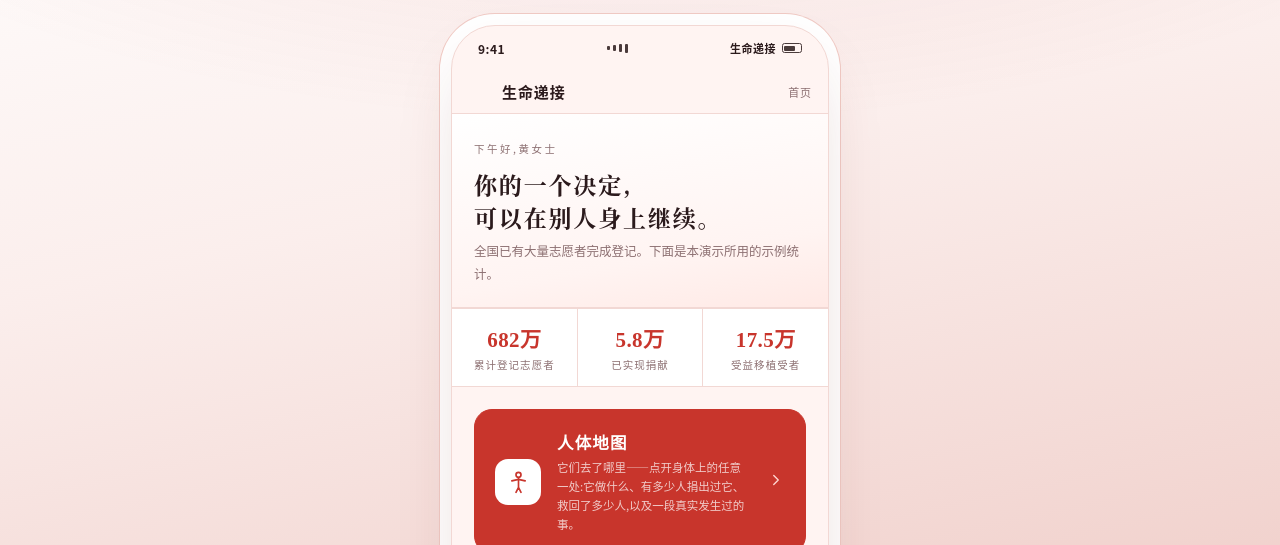
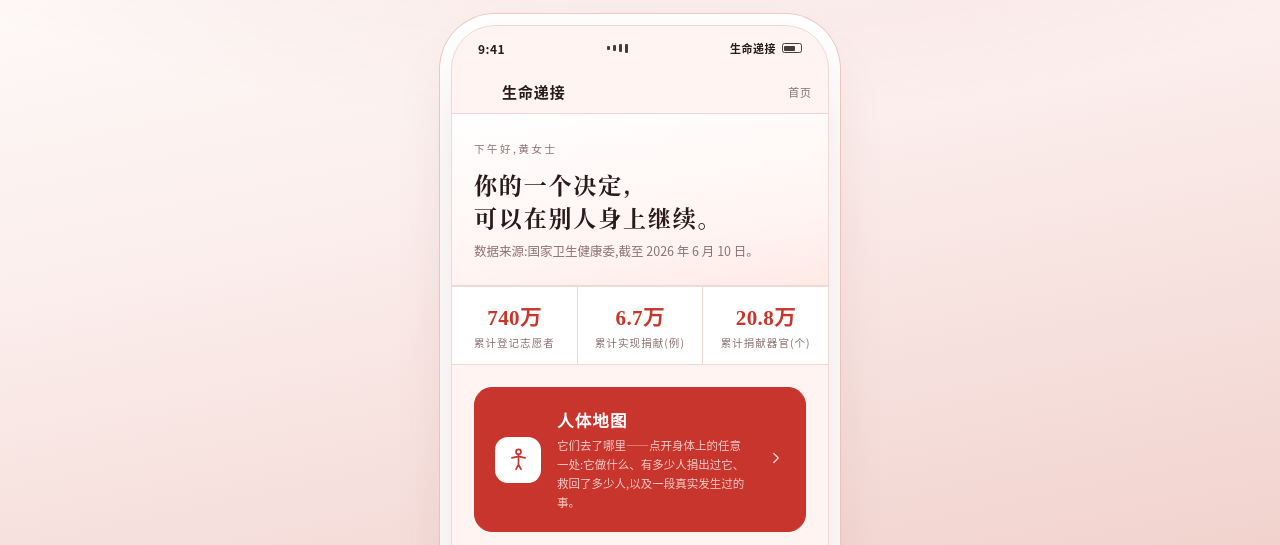
Before and after one commit to 798emperor/shengming-dijie, a plain HTML site: page index.html in a window 1280 px wide. Both pictures are taken after a click on the button "登录". Shown: the part 191-736 px from the top of the page. Drawn offline with Linux system fonts and the light colour scheme.

Commit message:
数据换成公开发布的真实统计
- 首页三个数字改为国家卫健委口径(截至2026-06-10)
- 各器官改为公开可查的等待人数/年度移植例数,逐条注明来源
- 官方不按器官分项公布的,明确写出"无分项数据",不再编造
- 故事标注改为"虚构情景",与统计数字区分开

```diff
--- a/index.html
+++ b/index.html
@@ -393,6 +393,11 @@
     margin:0 0 11px;font-size:14.5px;line-height:2.05;letter-spacing:.02em;
   }
   .story p:last-child{margin-bottom:0}
+  .sheet .src{font-size:10.5px;color:var(--muted);letter-spacing:.02em}
+  .sheet .nodata{
+    margin:0 0 18px;padding:10px 12px;font-size:11px;line-height:1.75;
+    color:var(--muted);background:var(--paper);border-left:2px solid var(--line);
+  }
   .story .by{font-family:inherit;font-size:11px;color:var(--muted);letter-spacing:.08em;margin-top:14px}
   .asof{margin:16px 0 0;font-size:10px;line-height:1.7;color:var(--muted);letter-spacing:.04em}
 
@@ -469,13 +474,13 @@
     <div class="hero">
       <p class="eyebrow">下午好,黄女士</p>
       <h3>你的一个决定,<br>可以在别人身上继续。</h3>
-      <p>全国已有大量志愿者完成登记。下面是本演示所用的示例统计。</p>
+      <p>数据来源:国家卫生健康委,截至 2026 年 6 月 10 日。</p>
     </div>
 
     <div class="ticker">
       <div><b id="t1">0</b><span>累计登记志愿者</span></div>
-      <div><b id="t2">0</b><span>已实现捐献</span></div>
-      <div><b id="t3">0</b><span>受益移植受者</span></div>
+      <div><b id="t2">0</b><span>累计实现捐献(例)</span></div>
+      <div><b id="t3">0</b><span>累计捐献器官(个)</span></div>
     </div>
 
     <div class="stack">
@@ -507,7 +512,7 @@
       </div>
     </div>
 
-    <p class="notice">本页所有统计与故事均为界面演示用的示例内容,不代表任何机构发布的真实数据。正式产品中应由红十字会人体器官捐献管理中心等机构提供口径与时点。</p>
+    <p class="notice">页面统计数字来自国家卫生健康委与《中国器官捐献和移植发展报告》,已注明口径与时点。各器官卡片中的故事为虚构情景,不对应真实个案。</p>
   </section>
 
   <!-- ===== BODY MAP ===== -->
@@ -642,28 +647,107 @@
   <ul>
     <li><b>登录</b>:手机号 + 验证码,勾选协议后进入(已预填示例内容,直接点「登录」即可)。</li>
     <li><b>主页</b>:主入口是「人体地图」,下面是三个次级入口。</li>
-    <li><b>人体地图</b>:点身体上的器官或下方的标签,弹出该器官的功能、示例捐献与受益人数(截至示例日期)、以及一段故事。</li>
+    <li><b>人体地图</b>:点身体上的器官或下方的标签,弹出该器官的功能、可用时限、等待人数(注明来源),以及一段说明性的虚构情景。</li>
   </ul>
-  <p style="margin:12px 0 0">所有数字与故事均为界面演示内容,不是真实统计,也不对应任何具体的人。</p>
+  <p style="margin:12px 0 0">统计数字为公开发布的真实数据,已在页内注明来源与截止日期;故事为虚构情景,不对应任何具体的人。</p>
 </div>
 
 <script>
 (function(){
   "use strict";
 
-  var ASOF = "截至 2025 年 12 月 31 日";
+  var ASOF = "截至 2026 年 6 月 10 日";
 
   var DATA = {
-    heart:{name:"心脏",latin:"Cor / Heart",job:"每天跳约 10 万次,把血推到全身。一旦衰竭,药物只能延缓,换一颗是唯一出路。",window:"离体后 4–6 小时内必须完成移植",who:"终末期心衰、扩张型心肌病患者",n1:"6,412",l1:"例心脏捐献("+ASOF+")",n2:"6,207",l2:"人因此获得新的心跳",story:["23 岁的女孩在图书馆复习时倒下,再没醒过来。她的父亲在同意书上写字的时候,手抖得几乎握不住笔。","1,200 公里外,一个 11 岁的男孩已经靠机器维持了 47 天。凌晨三点,他的新心脏开始自己跳动。","半年后,男孩的母亲寄来一段录音。里面只有一个声音:咚、咚、咚。女孩的父亲把它设成了手机铃声。"],by:"示例故事 · 演示内容"},
-    lung:{name:"肺",latin:"Pulmo / Lungs",job:"把空气里的氧换进血里,再把二氧化碳带走。肺纤维化的人,最后是在空气里被淹死的。",window:"离体后 6–8 小时内",who:"肺纤维化、尘肺、肺动脉高压患者",n1:"4,038",l1:"例肺捐献("+ASOF+")",n2:"3,860",l2:"人重新自主呼吸",story:["他在矿上干了 22 年。最后两年,他睡觉要坐着,说话要分三次,从卧室到厨房的八步路得歇一次。","移植后第十九天,他自己走出病房,走到楼下的院子里。","他在那儿站了很久,什么也没做,就是呼吸。"],by:"示例故事 · 演示内容"},
-    liver:{name:"肝脏",latin:"Hepar / Liver",job:"身体的化工厂:解毒、合成蛋白、管凝血、储能。它能再生,所以一位捐献者有时能分给两个人。",window:"离体后 8–12 小时内",who:"肝衰竭、肝硬化、胆道闭锁的婴幼儿",n1:"7,951",l1:"例肝脏捐献("+ASOF+")",n2:"9,314",l2:"人获得移植(含劈离式分给两人)",story:["一位四十岁的卡车司机,车祸后脑死亡。他的肝被分成了两半。","大的那半给了一位 52 岁的肝硬化患者;小的那半给了一个出生 103 天、皮肤黄得像蜡的女婴。","两台手术在同一个夜里、相隔两层楼完成。第二天早上,女婴第一次哭出了声。"],by:"示例故事 · 演示内容"},
-    kidney:{name:"肾脏",latin:"Ren / Kidneys",job:"每天过滤约 180 升血,排出废物、调水和电解质、管血压。一个人有两个,所以一位捐献者通常能救两个人。",window:"离体后 24–36 小时内",who:"尿毒症、终末期肾病的透析患者",n1:"8,206",l1:"例肾脏捐献("+ASOF+")",n2:"15,748",l2:"人摆脱透析(一人捐可救两人)",story:["她透析了六年。一周三次,每次四小时,手臂上的血管被扎成了一条硬的河道。","她把那六年叫做「在医院租的半条命」。","移植后第一个春天,她去了海边。她说她终于能喝水了——想喝多少就喝多少,这件事她惦记了六年。"],by:"示例故事 · 演示内容"},
-    pancreas:{name:"胰腺",latin:"Pancreas",job:"分泌胰岛素管血糖,分泌消化酶帮消化。1 型糖尿病是胰岛功能彻底失效,胰腺或胰岛移植可以让人不再依赖注射。",window:"离体后 12–18 小时内",who:"1 型糖尿病、糖尿病合并肾衰者(常与肾同期移植)",n1:"1,127",l1:"例胰腺/胰岛捐献("+ASOF+")",n2:"1,083",l2:"人减少或停止胰岛素注射",story:["从 7 岁确诊那天起,她每天扎四针,一共扎了一万一千多针。她算过。","胰肾联合移植之后的某个早晨,她醒来,照习惯去摸床头的笔。","笔不在了,是她妈妈前一晚收走的。"],by:"示例故事 · 演示内容"},
-    intestine:{name:"小肠",latin:"Intestinum tenue",job:"约 6 米长,负责吸收几乎全部营养。小肠没了,人只能靠静脉输营养液活着。小肠移植是器官移植里最难的一类。",window:"离体后 6–8 小时内",who:"短肠综合征、肠衰竭患者,多为儿童",n1:"86",l1:"例小肠捐献("+ASOF+")",n2:"79",l2:"人恢复经口进食",story:["男孩两岁时因肠扭转切掉了几乎全部小肠。此后四年,他的营养从一根中心静脉导管里进去。","他见过食物,闻过食物,但不知道吃是什么感觉。","移植后第 28 天,医生允许他喝一小勺米汤。他喝完,问了一句:还有吗?"],by:"示例故事 · 演示内容"},
-    cornea:{name:"眼角膜",latin:"Cornea",job:"眼球最前面那层透明的膜,相当于镜头。它一浑浊,人就看不见了——但它不需要血管供血,所以保存期长、配型要求低。",window:"离体后 6–12 小时内取材,可低温保存 7–14 天",who:"角膜白斑、圆锥角膜、化学烧伤致盲者",n1:"21,604",l1:"例角膜捐献("+ASOF+")",n2:"38,920",l2:"人重见光明(一片可分层供多人)",story:["老人去世前交代过两件事:丧事从简,眼睛留下。","他的两片角膜,一片给了一个被鞭炮炸伤眼睛的少年,一片给了一位三十年没看清女儿模样的母亲。","少年在恢复视力后第一次自己上学。那天他记得很清楚,因为他数了路边的树,一共十七棵。"],by:"示例故事 · 演示内容"},
-    skin:{name:"皮肤",latin:"Cutis / Skin",job:"人体最大的器官,挡细菌、保水分、调体温。大面积烧伤的人死于感染和失水,一块同种皮能给他们撑过最危险的那几周。",window:"离体后 24 小时内取材,可保存数年",who:"大面积烧伤、创面无法愈合的患者",n1:"2,473",l1:"例皮肤组织捐献("+ASOF+")",n2:"6,018",l2:"人用于创面覆盖与救治",story:["化工厂爆炸,他全身 86% 烧伤。自己的皮肤已经不够用来补自己了。","覆盖在他身上的,是四位捐献者留下的皮。","三年后他回到厂里做安全培训。他说,他身上有四个人,所以他特别怕出事。"],by:"示例故事 · 演示内容"},
-    bone:{name:"骨与肌腱",latin:"Os et tendo",job:"骨组织和肌腱可以作为支架,替掉被肿瘤吃掉的骨头、修补断裂的韧带。它们能长期保存,一位捐献者常可帮到十余人。",window:"离体后 24 小时内取材,可深低温保存 5 年",who:"骨肿瘤切除、严重骨缺损、韧带断裂者",n1:"1,902",l1:"例骨与肌腱捐献("+ASOF+")",n2:"14,760",l2:"人次用于修复与重建",story:["十四岁,骨肉瘤,长在右侧股骨。方案本来是截肢。","一段来自捐献者的同种骨,让他保住了那条腿。","他现在走路有点跛,但他是走着去上大学的。"],by:"示例故事 · 演示内容"},
-    whole:{name:"遗体",latin:"Corpus / Whole-body donation",job:"用于医学院的解剖教学、手术技能训练和科研。医学生把捐献者称作「大体老师」——每一位医生的第一台手术,都是在他们身上学的。",window:"去世后 24 小时内由接受单位接收",who:"医学院学生、外科医师培训、医学研究",n1:"3,588",l1:"位遗体捐献者("+ASOF+")",n2:"41,200",l2:"名医学生与医师完成教学训练",story:["解剖课的第一节,学生们先鞠躬,然后才拿起器械。","这位「大体老师」生前是中学语文老师。她在登记表的备注里写:我教了一辈子书,最后再当一次老师。","她的名字刻在医学院的纪念墙上。每年清明,毕业生会回来擦一次那面墙。"],by:"示例故事 · 演示内容"}
+    heart:{name:"心脏",latin:"Cor / Heart",
+      job:"每天跳约 10 万次,把血推到全身。终末期心衰时药物只能延缓,移植是唯一出路。",
+      window:"离体后约 4–6 小时内需完成移植",
+      who:"等待心脏移植者 3,655 人",
+      whoSrc:"《中国器官捐献和移植发展报告(2024)》",
+      figures:[],
+      story:["23 岁的女孩在图书馆复习时倒下,再没醒过来。她的父亲在同意书上写字的时候,手抖得几乎握不住笔。","1,200 公里外,一个 11 岁的男孩已经靠机器维持了 47 天。凌晨三点,他的新心脏开始自己跳动。","半年后,男孩的母亲寄来一段录音。里面只有一个声音:咚、咚、咚。"],
+      nodata:"全国不按器官分项公布累计捐献例数,心脏移植的年度例数也未见公开分项数字。"},
+
+    lung:{name:"肺",latin:"Pulmo / Lungs",
+      job:"把空气里的氧换进血里,再把二氧化碳带走。肺纤维化晚期的人,最后是在空气里窒息的。",
+      window:"离体后约 6–8 小时内",
+      who:"等待肺移植者 1,593 人",
+      whoSrc:"《中国器官捐献和移植发展报告(2024)》",
+      figures:[],
+      story:["他在矿上干了 22 年。最后两年,他睡觉要坐着,说话要分三次,从卧室到厨房的八步路得歇一次。","移植后第十九天,他自己走出病房,走到楼下的院子里。","他在那儿站了很久,什么也没做,就是呼吸。"],
+      nodata:"全国不按器官分项公布累计捐献例数,肺移植的年度例数也未见公开分项数字。"},
+
+    liver:{name:"肝脏",latin:"Hepar / Liver",
+      job:"身体的化工厂:解毒、合成蛋白、管凝血、储能。它能再生,所以一位捐献者有时能分给两个人。",
+      window:"离体后约 8–12 小时内",
+      who:"等待肝移植者约 2.5 万人",
+      whoSrc:"《中国器官捐献和移植发展报告(2024)》",
+      figures:[],
+      story:["一位四十岁的卡车司机,车祸后脑死亡。他的肝被分成了两半。","大的那半给了一位 52 岁的肝硬化患者;小的那半给了一个出生 103 天、皮肤黄得像蜡的女婴。","两台手术在同一个夜里、相隔两层楼完成。第二天早上,女婴第一次哭出了声。"],
+      nodata:"全国不按器官分项公布累计捐献例数,肝移植的年度例数也未见公开分项数字。"},
+
+    kidney:{name:"肾脏",latin:"Ren / Kidneys",
+      job:"每天过滤约 180 升血,排出废物、调水和电解质、管血压。一个人有两个,所以一位捐献者通常能救两个人。",
+      window:"离体后约 24–36 小时内",
+      who:"等待肾移植者约 15 万人;全国透析患者超 106 万(2023 年底)",
+      whoSrc:"《中国器官捐献和移植发展报告(2024)》",
+      figures:[["15,387","2024 年全国完成肾移植(例)"]],
+      story:["她透析了六年。一周三次,每次四小时,手臂上的血管被扎成了一条硬的河道。","她把那六年叫做「在医院租的半条命」。","移植后第一个春天,她去了海边。她说她终于能喝水了——想喝多少就喝多少,这件事她惦记了六年。"],
+      nodata:"这是公开资料中唯一能查到年度分项数字的器官;累计捐献例数仍无分项公布。"},
+
+    pancreas:{name:"胰腺",latin:"Pancreas",
+      job:"分泌胰岛素管血糖,分泌消化酶帮消化。1 型糖尿病是胰岛功能彻底失效,胰腺或胰岛移植可以让人不再依赖注射。",
+      window:"离体后约 12–18 小时内",
+      who:"1 型糖尿病、糖尿病合并肾衰者(常与肾同期移植)",
+      whoSrc:"",
+      figures:[],
+      story:["从 7 岁确诊那天起,她每天扎四针,一共扎了一万一千多针。她算过。","胰肾联合移植之后的某个早晨,她醒来,照习惯去摸床头的笔。","笔不在了,是她妈妈前一晚收走的。"],
+      nodata:"全国未公开胰腺移植的分项统计。"},
+
+    intestine:{name:"小肠",latin:"Intestinum tenue",
+      job:"约 6 米长,负责吸收几乎全部营养。小肠没了,人只能靠静脉输营养液活着。小肠移植是器官移植里最难的一类。",
+      window:"离体后约 6–8 小时内",
+      who:"短肠综合征、肠衰竭患者,多为儿童",
+      whoSrc:"",
+      figures:[],
+      story:["男孩两岁时因肠扭转切掉了几乎全部小肠。此后四年,他的营养从一根中心静脉导管里进去。","他见过食物,闻过食物,但不知道吃是什么感觉。","移植后第 28 天,医生允许他喝一小勺米汤。他喝完,问了一句:还有吗?"],
+      nodata:"全国未公开小肠移植的分项统计。"},
+
+    cornea:{name:"眼角膜",latin:"Cornea",
+      job:"眼球最前面那层透明的膜,相当于镜头。它一浑浊人就看不见了——但它不需要血管供血,所以保存期长、配型要求低。",
+      window:"离体后数小时内取材,可低温保存数日至两周",
+      who:"我国角膜盲患者约 400 万,每年新增约 10 万",
+      whoSrc:"世界卫生组织《全球视力障碍报告》等公开报道",
+      figures:[["不足 1 万","全国每年角膜捐献(片)"],["不足 1 万","全国每年角膜移植(例)"]],
+      story:["老人去世前交代过两件事:丧事从简,眼睛留下。","他的两片角膜,一片给了一个被鞭炮炸伤眼睛的少年,一片给了一位三十年没看清女儿模样的母亲。","少年恢复视力后第一次自己上学。那天他记得很清楚,因为他数了路边的树,一共十七棵。"],
+      nodata:"角膜由各地眼库分别管理,没有全国统一的累计捐献口径,以上为公开报道中的量级。"},
+
+    skin:{name:"皮肤",latin:"Cutis / Skin",
+      job:"人体最大的器官,挡细菌、保水分、调体温。大面积烧伤的人死于感染和失水,一块同种皮能帮他们撑过最危险的那几周。",
+      window:"离体后约 24 小时内取材,可长期保存",
+      who:"大面积烧伤、创面无法愈合的患者",
+      whoSrc:"",
+      figures:[],
+      story:["化工厂爆炸,他全身 86% 烧伤。自己的皮肤已经不够用来补自己了。","覆盖在他身上的,是几位捐献者留下的皮。","三年后他回到厂里做安全培训。他说,他身上有好几个人,所以他特别怕出事。"],
+      nodata:"皮肤属于人体组织,不计入器官捐献统计,全国没有公开的累计数字。"},
+
+    bone:{name:"骨与肌腱",latin:"Os et tendo",
+      job:"骨组织和肌腱可以作为支架,替掉被肿瘤破坏的骨头、修补断裂的韧带。它们能长期保存,一位捐献者常可帮到多人。",
+      window:"离体后约 24 小时内取材,可深低温长期保存",
+      who:"骨肿瘤切除、严重骨缺损、韧带断裂者",
+      whoSrc:"",
+      figures:[],
+      story:["十四岁,骨肉瘤,长在右侧股骨。方案本来是截肢。","一段来自捐献者的同种骨,让他保住了那条腿。","他现在走路有点跛,但他是走着去上大学的。"],
+      nodata:"骨与肌腱属于人体组织,不计入器官捐献统计,全国没有公开的累计数字。"},
+
+    whole:{name:"遗体",latin:"Corpus / Whole-body donation",
+      job:"用于医学院的解剖教学、手术技能训练和科研。医学生把捐献者称作「大体老师」——每一位医生的第一台手术,都是在他们身上学的。",
+      window:"去世后由接受单位按当地规定接收",
+      who:"医学院学生、外科医师培训、医学研究",
+      whoSrc:"",
+      figures:[],
+      story:["解剖课的第一节,学生们先鞠躬,然后才拿起器械。","这位「大体老师」生前是中学语文老师。她在登记表的备注里写:我教了一辈子书,最后再当一次老师。","她的名字刻在医学院的纪念墙上。每年清明,毕业生会回来擦一次那面墙。"],
+      nodata:"遗体捐献由各省红十字会和接受站分别登记,没有全国统一公布的累计数字。"}
   };
 
   var ORDER = ["heart","lung","liver","kidney","pancreas","intestine","cornea","skin","bone","whole"];
@@ -718,7 +802,7 @@
   var tickerDone = false;
   function runTicker(){
     if(tickerDone) return; tickerDone = true;
-    var targets = [[$("t1"),6_820_000],[$("t2"),58_000],[$("t3"),175_000]];
+    var targets = [[$("t1"),7397616],[$("t2"),66821],[$("t3"),208101]];
     var reduce = window.matchMedia("(prefers-reduced-motion: reduce)").matches;
     targets.forEach(function(p){
       var el=p[0], end=p[1];
@@ -763,6 +847,15 @@
   function openOrgan(k){
     var d=DATA[k]; if(!d) return;
     mark(k);
+    var figHtml = "";
+    if(d.figures.length){
+      figHtml = '<div class="figures">'+
+        d.figures.map(function(f){
+          return '<div><b>'+f[0]+'</b><span>'+f[1]+'</span></div>';
+        }).join("")+'</div>';
+    }
+    var whoLine = d.who + (d.whoSrc ? '<br><span class="src">来源:'+d.whoSrc+'</span>' : '');
+
     body.innerHTML =
       '<p class="kicker">人体地图</p>'+
       '<h4 id="sheetTitle">'+d.name+'</h4>'+
@@ -770,17 +863,15 @@
       '<dl>'+
         '<dt>它做什么</dt><dd>'+d.job+'</dd>'+
         '<dt>可用时限</dt><dd>'+d.window+'</dd>'+
-        '<dt>等它的人</dt><dd>'+d.who+'</dd>'+
+        '<dt>等它的人</dt><dd>'+whoLine+'</dd>'+
       '</dl>'+
-      '<div class="figures">'+
-        '<div><b>'+d.n1+'</b><span>'+d.l1+'</span></div>'+
-        '<div><b>'+d.n2+'</b><span>'+d.l2+'</span></div>'+
+      figHtml+
+      '<p class="nodata">'+d.nodata+'</p>'+
+      '<div class="story"><p class="sl">一个这样的时刻</p>'+
+        d.story.map(function(p){return "<p>"+p+"</p>";}).join("")+
+        '<p class="by">虚构情景,用于说明这类器官的意义,不对应任何真实个案。</p>'+
       '</div>'+
-      '<div class="story"><p class="sl">它后来去了哪里</p>'+
-        d.story.map(function(p){return "<p>"+p+"</p>";}).join("")+
-        '<p class="by">'+d.by+'</p>'+
-      '</div>'+
-      '<p class="asof">以上数字为界面演示所用的示例数据('+ASOF+'),不代表真实统计;故事为示例文本,不对应任何具体的人。</p>';
+      '<p class="asof">全国口径:截至 2026 年 6 月 10 日,累计完成遗体器官捐献 66,821 例,捐献器官 208,101 个,志愿登记 7,397,616 人(国家卫生健康委)。全国不按器官分项公布累计捐献数。</p>';
     sheet.classList.add("on"); scrim.classList.add("on");
     sheet.querySelector(".inner").scrollTop = 0;
     $("sheetClose").focus();
```
